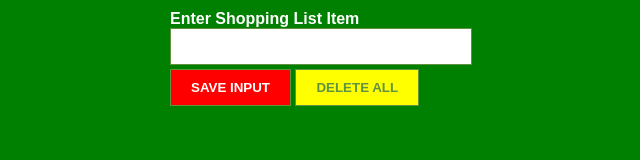
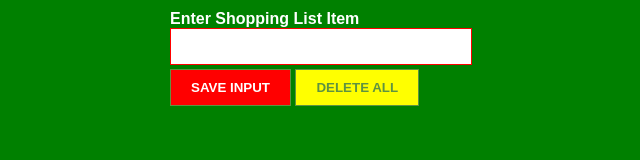
Before and after one commit to tayyab-dev-official/Leads-Tracker-App, a plain HTML site: page index.html in a window 1280 px wide. Shown: the whole page, without its empty margins (319-959 px from the left). Drawn offline with Linux system fonts and the light colour scheme; no server answers.

Commit message:
border red

```diff
--- a/index.css
+++ b/index.css
@@ -16,7 +16,7 @@ input {
     width: 100%;
     padding: 10px;
     box-sizing: border-box;
-    border: 1px solid #5f9341;
+    border: 1px solid red;
     margin-bottom: 4px;
 }
 
```
